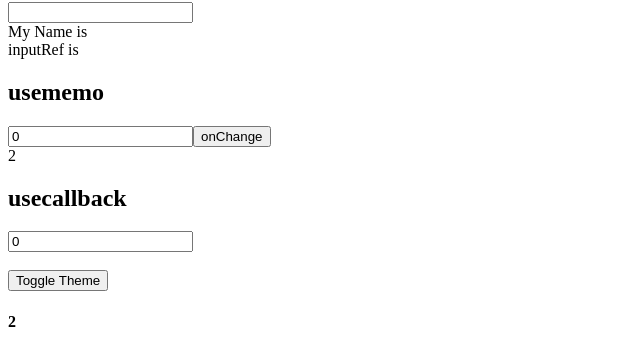
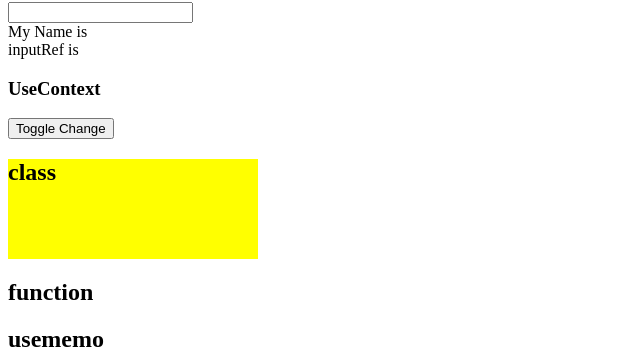
Before and after one commit to loyalty-thameem/Reactjs-Full-Full-Hooks, a React (Create React App) app: page / in a window 1280 px wide. Shown: the part 136-489 px from the top of the page, without its empty margins (0-640 px from the left). Built offline with nearby package versions, Linux system fonts and the light colour scheme; no server answers.

Commit message:
1 file modified, 3 added

```diff
--- a/src/App.js
+++ b/src/App.js
@@ -7,12 +7,14 @@ import Usememo from './components/Usememo.js';
 import Usecallback from './components/Usecallback.js';
 import Usereducer from './components/Usereducer.js';
 import Uselayouteffect from './components/Uselayouteffect.js';
+import Usecontext from './components/useContext/Usecontext.js';
 
 export default function App() {
   return (
     <div>
       <Usestate />
       <Useref />
+      <Usecontext />
       <Usememo />
       <Usecallback />
       <Usereducer />
--- /dev/null
+++ b/src/components/useContext/ClassComponentUseContext.js
@@ -0,0 +1,28 @@
+import React from 'react';
+//Import first
+import { ThemesProvide } from './Usecontext.js';
+export default class Classcomponentusecontext extends React.Component {
+  themeStyles(dark) {
+    return {
+      backgroundColor: dark ? 'red' : 'yellow',
+      color: dark ? 'blue' : 'black',
+      width: '250px',
+      height: '100px',
+    };
+  }
+  render() {
+    return (
+      <ThemesProvide.Consumer>
+        {/* This is a callback function */}
+        {(darkTheme) => {
+          console.log('the darkTheme is ' + darkTheme);
+          return (
+            <div style={this.themeStyles(darkTheme)}>
+              <h2>class</h2>
+            </div>
+          );
+        }}
+      </ThemesProvide.Consumer>
+    );
+  }
+}
--- /dev/null
+++ b/src/components/useContext/FunctionalComponentUseContext.js
@@ -0,0 +1,8 @@
+import React from 'react';
+export default function Functionalcomponentusecontext() {
+  return (
+    <div>
+      <h2>function</h2>
+    </div>
+  );
+}
--- /dev/null
+++ b/src/components/useContext/Usecontext.js
@@ -0,0 +1,27 @@
+import React from 'react';
+import Classcomponentusecontext from './ClassComponentUseContext.js';
+import Functionalcomponentusecontext from './FunctionalComponentUseContext.js';
+//Create and export first
+export const ThemesProvide = React.createContext();
+
+export default function usecontext() {
+  const [darkTheme, setDarkTheme] = React.useState(false);
+  //must export this
+  return (
+    <>
+      <ThemesProvide.Provider value={darkTheme}>
+        <h3>UseContext</h3>
+        <button
+          type="button"
+          onClick={() => {
+            setDarkTheme((prevDark) => !prevDark);
+          }}
+        >
+          Toggle Change
+        </button>
+        <Classcomponentusecontext />
+        <Functionalcomponentusecontext />
+      </ThemesProvide.Provider>
+    </>
+  );
+}
```
